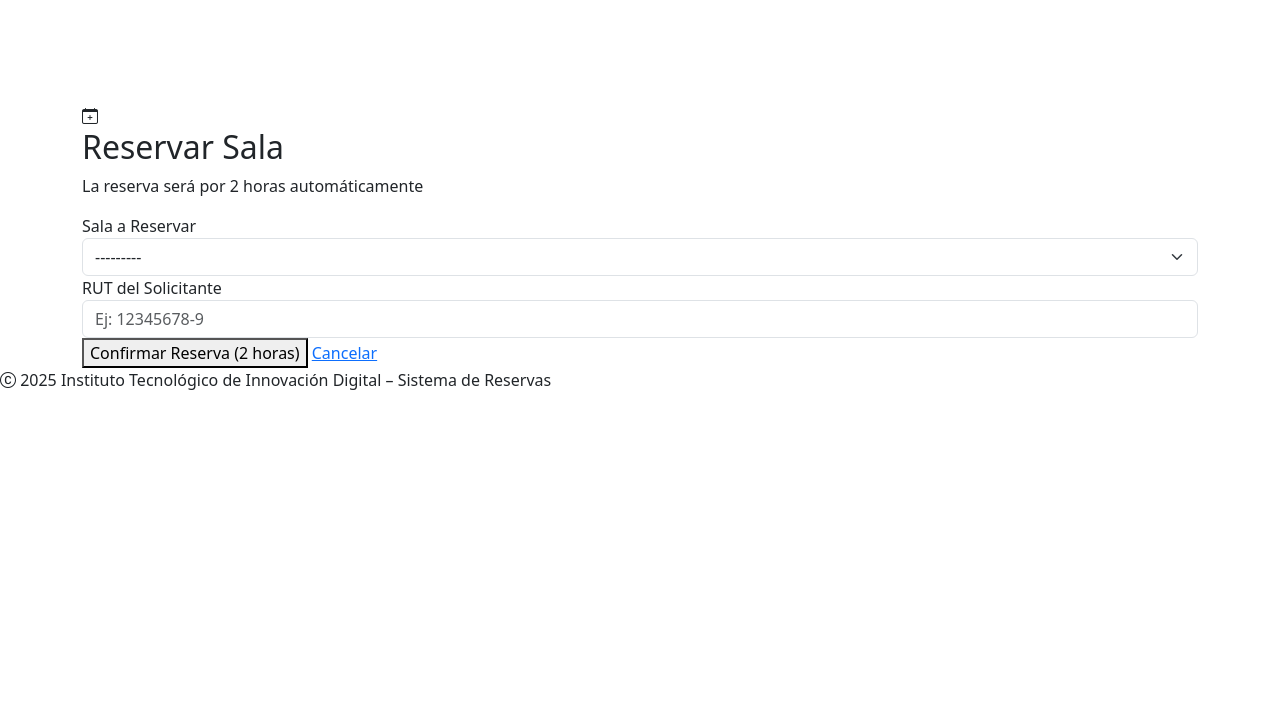
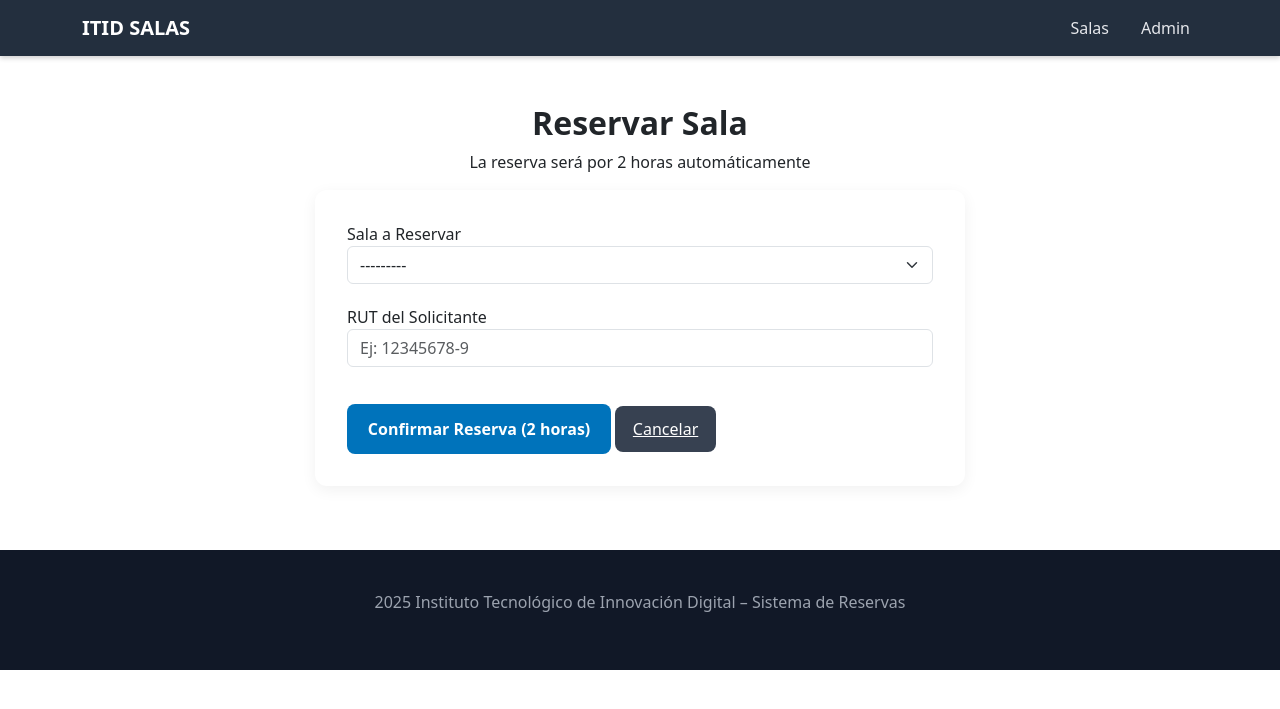
Before and after one commit to BUHOdeb/Eva_02, a Django app: page /reservar/ in a window 1280 px wide. Shown: the top 709 px of the page. Run offline with Django 5.2, Linux system fonts and the light colour scheme; data that the repository does not hold is empty.

Commit message:
listo y funcional
listo al 100%

```diff
--- /dev/null
+++ b/app/static/css/itid.css
@@ -0,0 +1,323 @@
+/* ============================================================
+   SISTEMA DE RESERVAS ITID — ESTILO AWS
+   Archivo único de estilos
+   (Nav, Cards, Formularios, Listados, Detalles, Botones)
+============================================================ */
+
+/* GENERAL */
+body {
+    background: #F8FAFC;
+    font-family: "Inter", "Segoe UI", Arial, sans-serif;
+    color: #1A1A1A;
+    margin: 0;
+    padding: 0;
+}
+
+.animate-in {
+    animation: fadein .4s ease-out forwards;
+    opacity: 0;
+}
+
+@keyframes fadein {
+    from { opacity: 0; transform: translateY(8px); }
+    to   { opacity: 1; transform: translateY(0); }
+}
+
+/* ============================================================
+   NAVBAR
+============================================================ */
+.navbar {
+    background: #232F3E; /* AWS dark blue */
+    padding: 1rem 0;
+    box-shadow: 0 2px 5px rgba(0,0,0,0.2);
+}
+
+.navbar-brand {
+    font-weight: 700;
+    font-size: 1.3rem;
+    color: white !important;
+}
+
+.navbar-dark .navbar-nav .nav-link {
+    color: #E5E7EB;
+    font-weight: 500;
+    margin-left: 1rem;
+    transition: 0.2s;
+}
+
+.navbar-dark .navbar-nav .nav-link:hover {
+    color: #fff;
+    text-shadow: 0 0 6px rgba(255,255,255,0.6);
+}
+
+/* ============================================================
+   FOOTER
+============================================================ */
+footer {
+    margin-top: 4rem;
+    background: #111827;
+    padding: 2.5rem 0;
+    text-align: center;
+    color: #9CA3AF;
+}
+
+/* ============================================================
+   BOTONES UNIVERSALES
+============================================================ */
+.btn-submit,
+.btn-reservar,
+.btn-reservar-grande {
+    background: #0073BB;
+    color: white !important;
+    padding: 0.8rem 1.3rem;
+    border-radius: 8px;
+    font-weight: 600;
+    border: none;
+    display: inline-block;
+    margin-top: 1rem;
+    transition: 0.2s;
+    text-align: center;
+}
+
+.btn-submit:hover,
+.btn-reservar:hover,
+.btn-reservar-grande:hover {
+    background: #005E99;
+    transform: translateY(-2px);
+}
+
+.btn-cancelar,
+.btn-volver {
+    display: inline-block;
+    margin-top: 1rem;
+    padding: 0.7rem 1.1rem;
+    border-radius: 8px;
+    background: #374151;
+    color: white !important;
+    font-weight: 500;
+    transition: 0.2s;
+}
+
+.btn-cancelar:hover,
+.btn-volver:hover {
+    background: #1F2937;
+}
+
+/* ============================================================
+   CARDS GENERALES
+============================================================ */
+.sala-card,
+.estado-card,
+.form-card,
+.detalle-container,
+.sala-header {
+    background: white;
+    border-radius: 12px;
+    padding: 1.8rem;
+    box-shadow: 0 4px 15px rgba(0,0,0,0.06);
+    margin-bottom: 2rem;
+}
+
+/* ============================================================
+   LISTADO DE SALAS
+============================================================ */
+
+.page-header {
+    text-align: center;
+    margin-bottom: 2rem;
+}
+
+.page-header h1 {
+    font-weight: 800;
+    color: #1F2937;
+}
+
+.page-header p {
+    color: #6B7280;
+}
+
+.salas-grid {
+    display: grid;
+    grid-template-columns: repeat(auto-fill, minmax(320px,1fr));
+    gap: 2rem;
+}
+
+/* Cards */
+.sala-card h3 {
+    margin-top: 1rem;
+    font-size: 1.3rem;
+    font-weight: 700;
+}
+
+.sala-icon {
+    font-size: 2.5rem;
+    color: #0073BB;
+}
+
+.sala-info .info-item {
+    display: flex;
+    align-items: center;
+    gap: 8px;
+    margin: 0.4rem 0;
+    color: #374151;
+}
+
+/* Badges */
+.status-badge {
+    display: inline-block;
+    padding: 0.45rem 0.7rem;
+    border-radius: 8px;
+    font-size: 0.85rem;
+    font-weight: 600;
+    margin: 1rem 0;
+}
+
+.status-disponible {
+    background: #D1FAE5;
+    color: #065F46;
+}
+
+.status-reservada {
+    background: #FECACA;
+    color: #991B1B;
+}
+
+/* Reserva Info */
+.reserva-info {
+    font-size: 0.9rem;
+    margin-top: 0.5rem;
+    color: #444;
+}
+
+/* ============================================================
+   DETALLE DE SALA
+============================================================ */
+
+.detalle-container {
+    max-width: 900px;
+    margin: auto;
+}
+
+.sala-header {
+    text-align: center;
+}
+
+.sala-nombre {
+    font-size: 2.2rem;
+    font-weight: 800;
+    color: #1F2937;
+}
+
+.info-grid {
+    margin-top: 2rem;
+    display: grid;
+    grid-template-columns: repeat(auto-fit,minmax(160px,1fr));
+    gap: 1.5rem;
+}
+
+.info-box {
+    background: #F3F4F6;
+    padding: 1rem;
+    border-radius: 10px;
+    text-align: center;
+    font-weight: 600;
+}
+
+.info-box .label {
+    color: #6B7280;
+    margin-top: 0.4rem;
+}
+
+/* Estado */
+.estado-disponible {
+    text-align: center;
+    padding: 1.5rem;
+    color: #047857;
+}
+
+.estado-reservada {
+    text-align: center;
+    padding: 1.5rem;
+    color: #991B1B;
+}
+
+.estado-disponible i,
+.estado-reservada i {
+    font-size: 2.5rem;
+}
+
+/* ============================================================
+   FORMULARIO RESERVA
+============================================================ */
+
+.reserva-container {
+    max-width: 650px;
+    margin: auto;
+}
+
+.form-header {
+    text-align: center;
+    margin-bottom: 1rem;
+}
+
+.form-icon {
+    font-size: 3rem;
+    color: #0073BB;
+}
+
+.form-header h2 {
+    font-weight: 800;
+    margin-top: 1rem;
+}
+
+.form-card {
+    padding: 2rem;
+}
+
+.form-group {
+    margin-bottom: 1.3rem;
+}
+
+/* Inputs */
+.form-control,
+select {
+    width: 100%;
+    padding: 0.7rem 1rem;
+    border-radius: 8px;
+    border: 1px solid #CBD5E1;
+    font-size: 1rem;
+    transition: 0.2s;
+    background: white;
+}
+
+.form-control:focus,
+select:focus {
+    border-color: #0073BB;
+    box-shadow: 0 0 0 3px rgba(0,115,187,0.15);
+}
+
+/* Errores */
+.error-alert {
+    background: #FEE2E2;
+    border-left: 4px solid #DC2626;
+    padding: 1rem 1.3rem;
+    border-radius: 8px;
+    margin-bottom: 1rem;
+}
+
+/* Mensajes Django */
+.messages .alert {
+    padding: 1rem;
+    border-radius: 8px;
+    margin-bottom: 1rem;
+}
+
+.alert-success {
+    background: #DCFCE7;
+    color: #14532D;
+}
+
+.alert-error {
+    background: #FECACA;
+    color: #991B1B;
+}
--- a/app/templates/base.html
+++ b/app/templates/base.html
@@ -1,15 +1,12 @@
+{% load static %}
 <!DOCTYPE html>
 <html lang="es">
 <head>
     <meta charset="UTF-8">
     <meta name="viewport" content="width=device-width, initial-scale=1.0">
     <title>{% block title %} ITID - Sistema de Reservas {% endblock %}</title>
-
-    <!-- Bootstrap 5 -->
+    <link rel="stylesheet" href="{% static 'css/itid.css' %}">
     <link href="https://cdn.jsdelivr.net/npm/bootstrap@5.3.2/dist/css/bootstrap.min.css" rel="stylesheet">
-
-    <!-- Bootstrap Icons -->
-    <link rel="stylesheet" href="https://cdn.jsdelivr.net/npm/bootstrap-icons@1.11.1/font/bootstrap-icons.css">
 
     {% block extra_head %}{% endblock %}
 </head>
@@ -55,6 +52,8 @@
     </footer>
 
     {% block extra_js %}{% endblock %}
+<!-- Bootstrap JS -->
+<script src="https://cdn.jsdelivr.net/npm/bootstrap@5.3.2/dist/js/bootstrap.bundle.min.js"></script>
 
 </body>
 </html>
--- a/app/templates/salas/detalle.html
+++ b/app/templates/salas/detalle.html
@@ -1,4 +1,6 @@
 {% extends "base.html" %}
+
+{% load static %}
 
 {% block content %}
 
--- a/app/templates/salas/listado.html
+++ b/app/templates/salas/listado.html
@@ -1,4 +1,6 @@
 {% extends "base.html" %}
+
+{% load static %}
 
 {% block content %}
 
--- a/app/templates/salas/reservar.html
+++ b/app/templates/salas/reservar.html
@@ -1,4 +1,6 @@
 {% extends "base.html" %}
+
+{% load static %}
 
 {% block content %}
 
```
